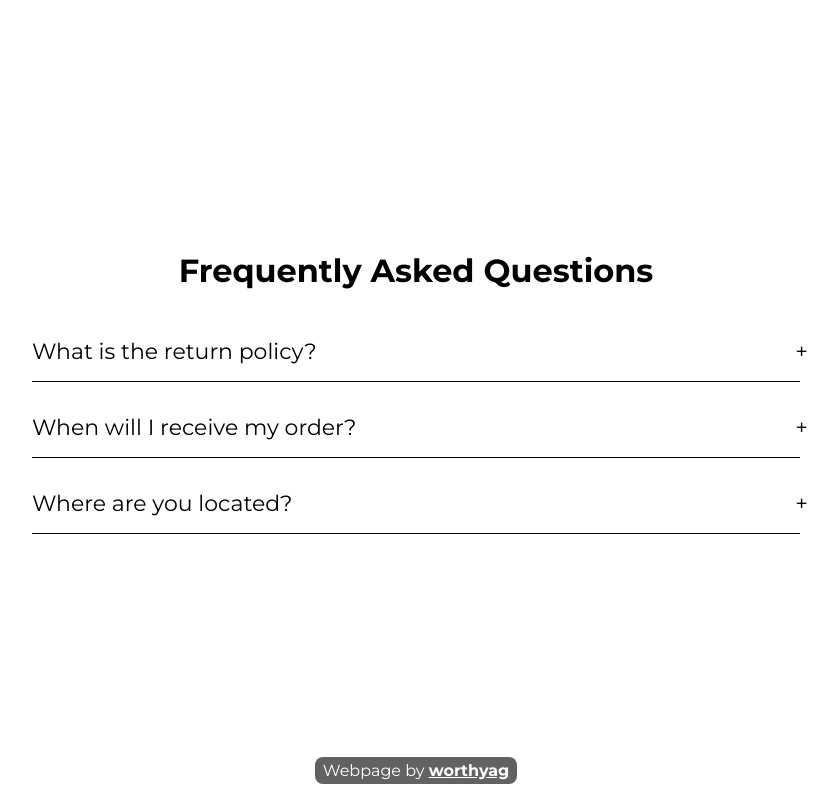
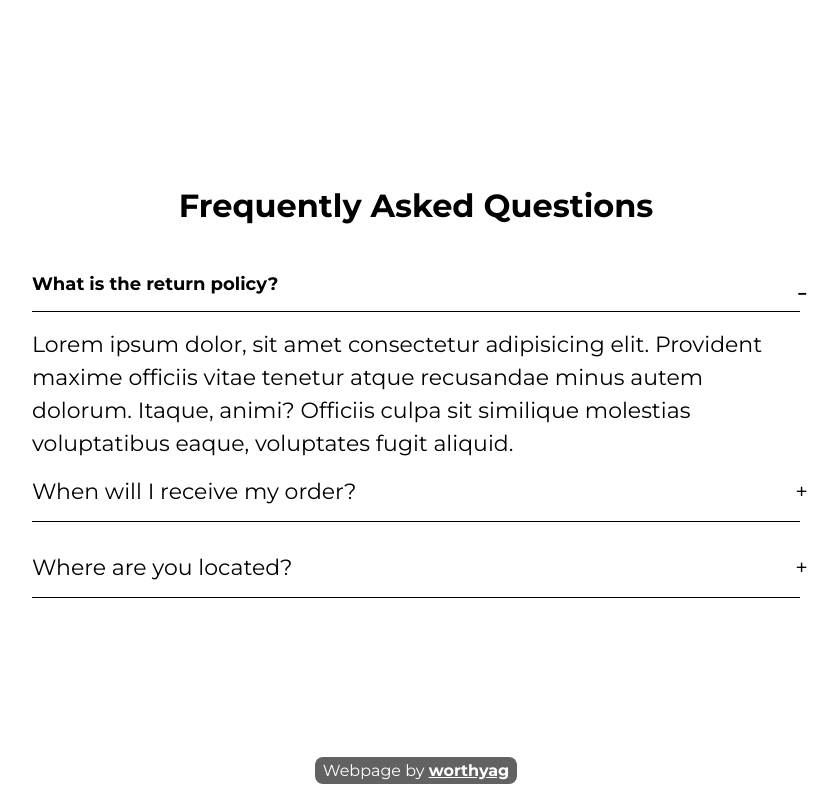
Before and after one commit to worthyag/accordion, a plain HTML site: page index.html in a window 1280 px wide. Both pictures are taken after a click on the element "What is the return policy?". Shown: the whole page, without its empty margins (224-1062 px from the left). Drawn offline with Linux system fonts and the light colour scheme.

Commit message:
Added the functionality.

```diff
--- a/main.js
+++ b/main.js
@@ -0,0 +1,14 @@
+// Variables
+let accordion = document.getElementsByClassName('content-container');
+accordion = Array.from(accordion);
+console.log(accordion);
+
+accordion.forEach(item => item.addEventListener('click', displayAnswer));
+
+function displayAnswer(e) {
+    console.log(e);
+    console.log(this);
+    console.log(e.target);
+
+    this.classList.toggle('active');
+}
--- a/style.css
+++ b/style.css
@@ -53,6 +53,24 @@ body {
     transition: 0.5s;
 }
 
+/* JS Styling Active Class */
+.accordion .content-container.active .answer {
+    height: 150px;
+}
+
+.accordion .content-container.active .question {
+    font-size: 18px;
+    font-weight: 700;
+    transition: 0.5s;
+}
+
+.accordion .content-container.active .question::after {
+    content: "-";
+    font-size: 30px;
+    font-weight: 400;
+    transition: 0.5s;
+}
+
 footer {
     position: absolute;
     bottom: 0;
```
